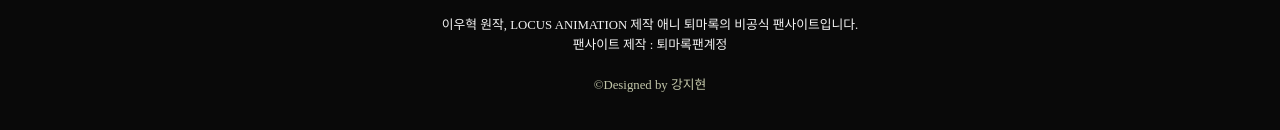
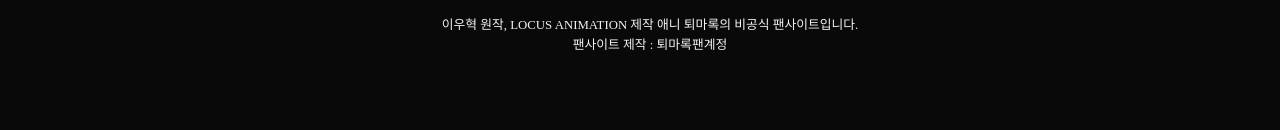
Before and after one commit to kajaha127/ani_tmr, a plain HTML site: page index.html in a window 1280 px wide. Shown: the part 3050-3180 px from the top of the page. Drawn offline with nearby package versions, Linux system fonts and the light colour scheme; a web font is replaced by a local one.

Commit message:
address수정

```diff
--- a/index.html
+++ b/index.html
@@ -240,7 +240,7 @@
           </p>
           <p>팬사이트 제작 : 퇴마록팬계정</p>
         </div>
-        <address>&copy;Designed by 강지현</address>
+        <!-- <address>&copy;Designed by 강지현</address> -->
       </footer>
     </div>
   </body>
```
